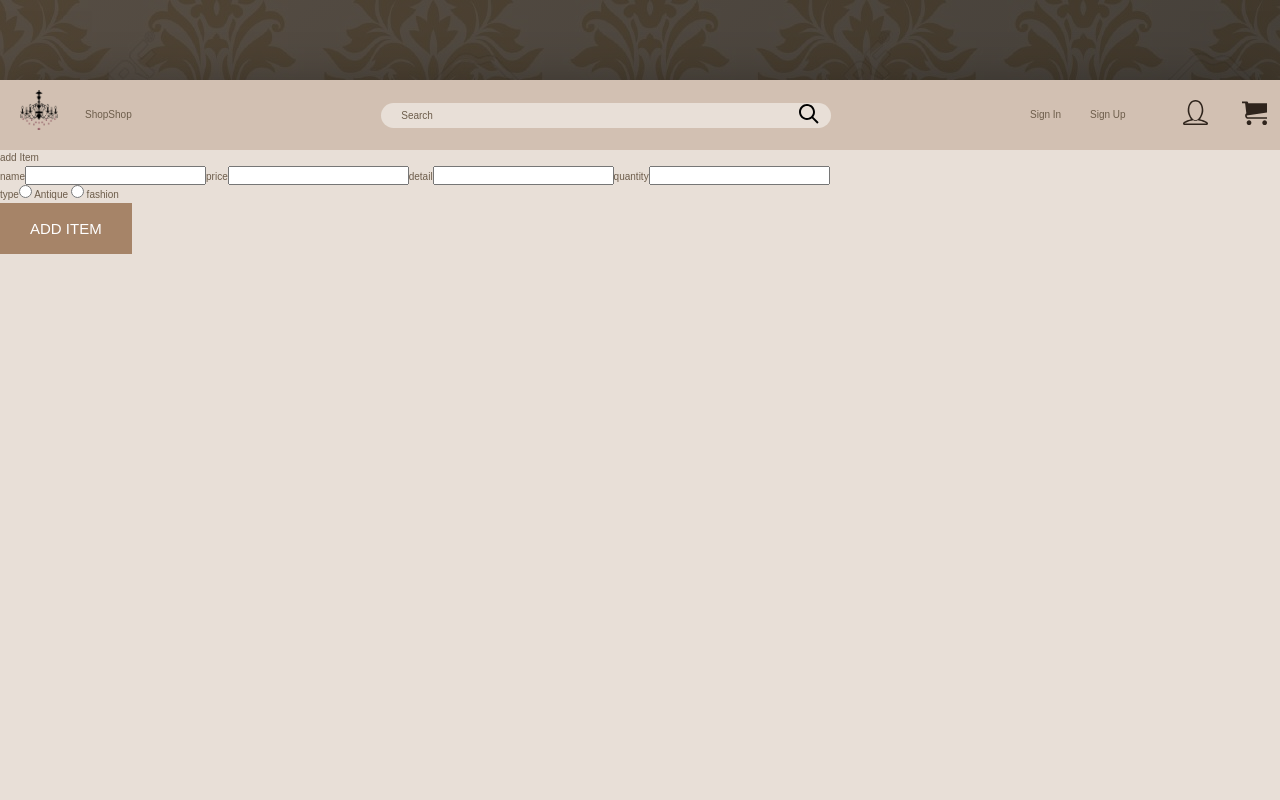
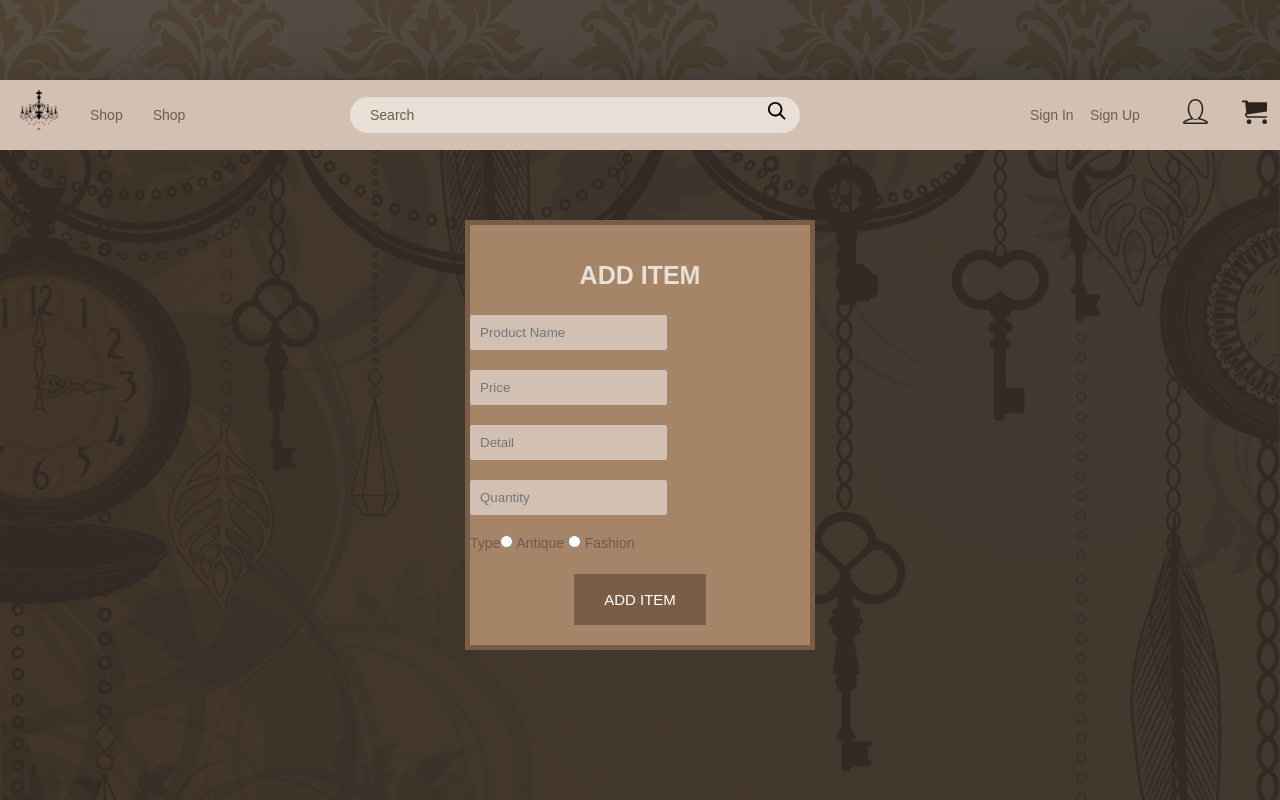
Before and after one commit to teddykt/csc-ui, an Angular app: page /admin in a window 1280 px wide. Shown: the top 800 px of the page. Built offline with nearby package versions, Linux system fonts and the light colour scheme.

Commit message:
Oct 23, 2018 before uploading to server

```diff
--- a/src/app/app.component.html
+++ b/src/app/app.component.html
@@ -2,13 +2,13 @@
     <header class="header">
             <a class="header__logo" routerLinkActive="active" routerLink="/home"> <img src="../assets/chandelier-off.png" alt="logo" class ="logo"> </a>
             <div class="header__shop">
-                    <a routerLinkActive="active" routerLink="/shop" >Shop</a>
-                    <a routerLinkActive="active" routerLink="/admin">Shop</a>
+                    <a routerLinkActive="" class="header__shop" routerLink="/shop" >Shop</a>
+                    <a routerLinkActive="" class="header__shop" routerLink="/admin">Shop</a>
             </div>
 
 
         <div class="header__search">
-            <form action="#" class="search">
+            <form action="#" class="header__search">
                 <input type="text" class="search__input" placeholder="Search">
                 <button class="search__button">
                     <svg class="search__icon">
--- a/src/app/component/admin/admin.component.html
+++ b/src/app/component/admin/admin.component.html
@@ -1,21 +1,15 @@
-add Item
-
+<div class="home-view">
+  <div class="sign-view">
     <form>
-
-		<label for="name">name</label>
-		<input type="text" [(ngModel)]="item.name" name="name">
-		<label for="name">price</label>
-		<input type="text" [(ngModel)]="item.price" name="price">
-
-		<label for="name">detail</label>
-		<input type="text" [(ngModel)]="item.detail" name="detail">
-		<label for="name">quantity</label>
-    <input type="text" [(ngModel)]="item.quantity" name="quantity">
+        <h2 class="sign-view__h2">Add Item</h2>
+        <input type="text" [(ngModel)]="item.name" placeholder="Product Name" name="name" class="sign-view__input">
+        <input type="text" [(ngModel)]="item.price" placeholder="Price" name="price" class="sign-view__input">
+        <input type="text" [(ngModel)]="item.detail" placeholder="Detail" name="detail" class="sign-view__input">
+        <input type="text" [(ngModel)]="item.quantity" placeholder="Quantity" name="quantity" class="sign-view__input">
         <br>
-
-		<label for="name">type</label>
-    <input type="radio" [(ngModel)]="item.type" name="type" value="antique"> Antique
-    <input type="radio" [(ngModel)]="item.type" name="type" value="fashion" > fashion
+        <label for="name">Type</label>
+        <input type="radio" [(ngModel)]="item.type" name="type" value="antique" class="sign-view__input"> Antique
+        <input type="radio" [(ngModel)]="item.type" name="type" value="fashion" class="sign-view__input"> Fashion
 
         <br>
 
@@ -39,7 +33,9 @@ add Item
           </div>
         </div>
 
-    <button class="btn btn-success" (click)="addItem()">add Item</button>
+        <button class="btn btn-success sign-view__btn" (click)="addItem()">add Item</button>
 
 
     </form>
+  </div>
+</div>
--- a/src/app/component/home/home.component.html
+++ b/src/app/component/home/home.component.html
@@ -3,11 +3,10 @@
 
     <div class="chandelier">
         <div class="chandelier__on">
-                <a routerLinkActive="active" routerLink="/shop"><img src="assets/chandelier-on.png" alt=""></a>
+                <a routerLinkActive="active" routerLink="/shop"><img src="assets/chandelier-on.png" alt="" class="chandelier__img"></a>
         </div>
         <div class="chandelier__off">
-                <img src="assets/chandelier-off.png" alt="">
+                <img src="assets/chandelier-off.png" alt="" class="chandelier__img">
         </div>
     </div>
 </div>
-<div><a routerLinkActive="active" routerLink="/shop">Start Shopping</a></div>
--- a/src/app/component/signin/signin.component.html
+++ b/src/app/component/signin/signin.component.html
@@ -1,18 +1,17 @@
 <div class="home-view">
-  <div class="wrapper">
+  <div class="sign-view">
     <form class="form-signin" (ngSubmit)="onSubmit()">
-      <h2 class="clean-font">Please login</h2>
-      <div [hidden]=!incorrect> Wrong username or password please try again</div>
-      <input type="text" class="form-control" name="username" [(ngModel)]="username" placeholder="Username" name="username" required autofocus="" />
+      <h2 class="sign-view__h2">Sign In</h2>
+      <div [hidden]=!incorrect> Please check your username and password</div>
+      <input type="text" class="sign-view__input" name="username" [(ngModel)]="username" placeholder="Username" name="username" required autofocus="" />
       <br />
 
-      <input type="password" class="form-control" name="password" [(ngModel)]="password" placeholder="Password" required />
+      <input type="password" class="sign-view__input" name="password" [(ngModel)]="password" placeholder="Password" required />
       <br />
-      <button class="btn btn-primary btn-block" type="submit" >Login</button>
+      <button class="btn btn-primary btn-block sign-view__btn" type="submit" >Login</button>
     </form>
   </div>
-  <div [hidden]="loggedIn" > Please login</div>
   <div [hidden]="!loggedIn">
-    <h2> you are logged in </h2>
+    <h2> You are logged in </h2>
   </div>
 </div>
--- a/src/app/component/signup/signup.component.html
+++ b/src/app/component/signup/signup.component.html
@@ -1,25 +1,15 @@
 <div class="home-view">
-  <form>
+  <div class="sign-view">
+      <form>
+          <h2 class="sign-view__h2">Sign Up</h2>
+          <input type="text" [(ngModel)]="user.username" placeholder="User ID" name="username" class="sign-view__input"><br>
+          <input type="text" [(ngModel)]="user.password" placeholder="Password" name="password" class="sign-view__input"><br>
+          <input type="text" [(ngModel)]="user.lastName" placeholder="Last Name" name="lastName" class="sign-view__input"><br>
+          <input type="text" [(ngModel)]="user.firstName" placeholder="First Name" name="firstName" class="sign-view__input"><br>
+          <input type="text" [(ngModel)]="user.email" placeholder="Email" name="email" class="sign-view__input" id="email"><br>
+          <input type="text" [(ngModel)]="user.phone" placeholder="Phone Number" name="phone" class="sign-view__input"><br>
+          <button class="btn btn-success sign-view__btn" (click)="createUser()">Create</button>
+      </form>
 
-
-      <label for="username">username</label>
-      <input type="text" [(ngModel)]="user.username" name="username">
-
-      <label for="email">email</label>
-      <input type="text" [(ngModel)]="user.email" placeholder="Email" name="email" class="form-control" id="email">
-
-      <label for="password">password</label>
-      <input type="text" [(ngModel)]="user.password" name="password">
-
-      <label for="phone">phone</label>
-      <input type="text" [(ngModel)]="user.phone" name="phone">
-
-      <label for="lastName">lastName</label>
-      <input type="text" [(ngModel)]="user.lastName" name="lastName">
-
-      <label for="firstName">firstName</label>
-      <input type="text" [(ngModel)]="user.firstName" name="firstName">
-
-      <button class="btn btn-success" (click)="createUser()">Create</button>
-  </form>
+  </div>
 </div>
--- a/src/assets/scss/_base.scss
+++ b/src/assets/scss/_base.scss
@@ -31,6 +31,7 @@ $font-display: 'Josefin Sans', sans-serif;
 $font-sm: 1.4rem;
 $font-md: 1.9rem;
 $font-lg: 2.2rem;
+$font-xl: 2.5rem;
 
 * {
     margin: 0;
@@ -52,6 +53,7 @@ body {
     font-family : $font-primary;
     font-weight: 300;
     color: $color-grey-dark-2;
+    font-size: $font-sm;
     line-height: 1.6;
     background-image: linear-gradient(to right bottom, rgba(47,36,28, 0.8), rgba(10,7,6, 0.8)), url("assets/img/bg.jpg");
 
--- a/src/assets/scss/_components.scss
+++ b/src/assets/scss/_components.scss
@@ -21,7 +21,11 @@
     background-size: cover;
 
     .chandelier{
-        width: 45rem;
+        align-items: center;
+
+        &__img{
+            width: 45rem;
+        }
         &__on{
             display: none;
         }
@@ -45,8 +49,46 @@
 
 }
 
+.sign-view{
+    background-color: $color-primary;
+    border: solid $color-primary-dark 5px;
+    width: 35rem;
+    margin-top: 7rem;
+    display: flex;
+    justify-content: center;
 
+    &__h2{
+        font-size: $font-xl;
+        margin-top: 3rem;
+        color: $color-primary-lightest;
+        text-align:center;
+        text-transform: uppercase;
+    }
 
+    &__input{
+        margin-top: 2rem;
+        padding: 1rem;
+        background-color: $color-primary-light;
+        color: $color-primary-darkest;
+        border: none;
+        border-radius: 2px;
+    }
+
+    &__btn{
+        background-color: $color-primary-dark !important;
+        margin-top: 2rem;
+        text-align: center !important;
+        margin: auto;
+        margin-top: 2rem;
+        margin-bottom: 2rem;
+        display: block;
+        translate: all .2s;
+
+        &:hover{
+            transform: scale(1.05);
+        }
+    }
+}
 
 
 
@@ -66,7 +108,7 @@
         color: inherit;
         background-color: $color-primary-lightest;
         border: none;
-        padding: .7rem 2rem;
+        padding: 1rem 2rem;
         border-radius: 100px;
         width: 90%;
         transition: all .2s;
@@ -102,8 +144,10 @@
     }
 
     &__icon {
-        height: 2rem;
-        width: 2rem;
+
+        height: 1.8rem;
+        width: 1.8rem;
+
     }
 }
 
--- a/src/assets/scss/_layout.scss
+++ b/src/assets/scss/_layout.scss
@@ -21,8 +21,10 @@
     }
 
     &__shop{
-        margin-left: 3.5rem;
+        margin-left: 2rem;
+        margin-right: 1rem;
     }
+
     &__search{
 
     }
--- a/src/styles.css
+++ b/src/styles.css
@@ -22,6 +22,7 @@ body {
   font-family: "Nunito", sans-serif;
   font-weight: 300;
   color: #6D5D4B;
+  font-size: 1.4rem;
   line-height: 1.6;
   background-image: linear-gradient(to right bottom, rgba(47, 36, 28, 0.8), rgba(10, 7, 6, 0.8)), url("assets/img/bg.jpg");
 }
@@ -56,7 +57,8 @@ a {
   margin-left: 2rem;
 }
 .header__shop {
-  margin-left: 3.5rem;
+  margin-left: 2rem;
+  margin-right: 1rem;
 }
 .header__login {
   display: grid;
@@ -132,6 +134,9 @@ a {
   background-size: cover;
 }
 .home-view .chandelier {
+  align-items: center;
+}
+.home-view .chandelier__img {
   width: 45rem;
 }
 .home-view .chandelier__on {
@@ -147,6 +152,43 @@ a {
   display: none;
 }
 
+.sign-view {
+  background-color: #a68468;
+  border: solid #795d47 5px;
+  width: 35rem;
+  margin-top: 7rem;
+  display: flex;
+  justify-content: center;
+}
+.sign-view__h2 {
+  font-size: 2.5rem;
+  margin-top: 3rem;
+  color: #e8dfd7;
+  text-align: center;
+  text-transform: uppercase;
+}
+.sign-view__input {
+  margin-top: 2rem;
+  padding: 1rem;
+  background-color: #d2c0b2;
+  color: #2f241c;
+  border: none;
+  border-radius: 2px;
+}
+.sign-view__btn {
+  background-color: #795d47 !important;
+  margin-top: 2rem;
+  text-align: center !important;
+  margin: auto;
+  margin-top: 2rem;
+  margin-bottom: 2rem;
+  display: block;
+  translate: all 0.2s;
+}
+.sign-view__btn:hover {
+  transform: scale(1.05);
+}
+
 .search {
   flex: 0 0 40%;
   display: flex;
@@ -159,7 +201,7 @@ a {
   color: inherit;
   background-color: #e8dfd7;
   border: none;
-  padding: 0.7rem 2rem;
+  padding: 1rem 2rem;
   border-radius: 100px;
   width: 90%;
   transition: all 0.2s;
@@ -188,8 +230,8 @@ a {
   transform: translateY(2px);
 }
 .search__icon {
-  height: 2rem;
-  width: 2rem;
+  height: 1.8rem;
+  width: 1.8rem;
 }
 
 @font-face {
```
Also changed, not shown: 1 other file (tests, documents, lock files or other folders). Lines whose indentation alone changed are shown as unchanged.
